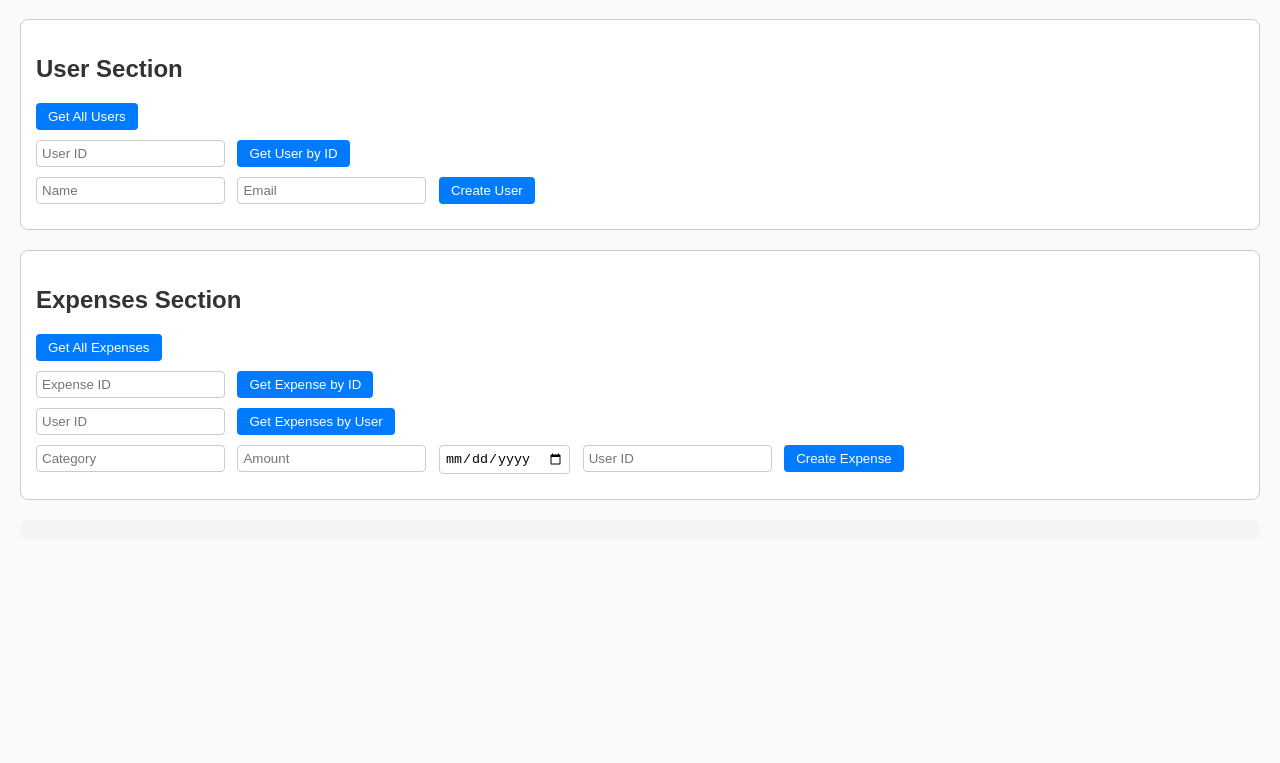
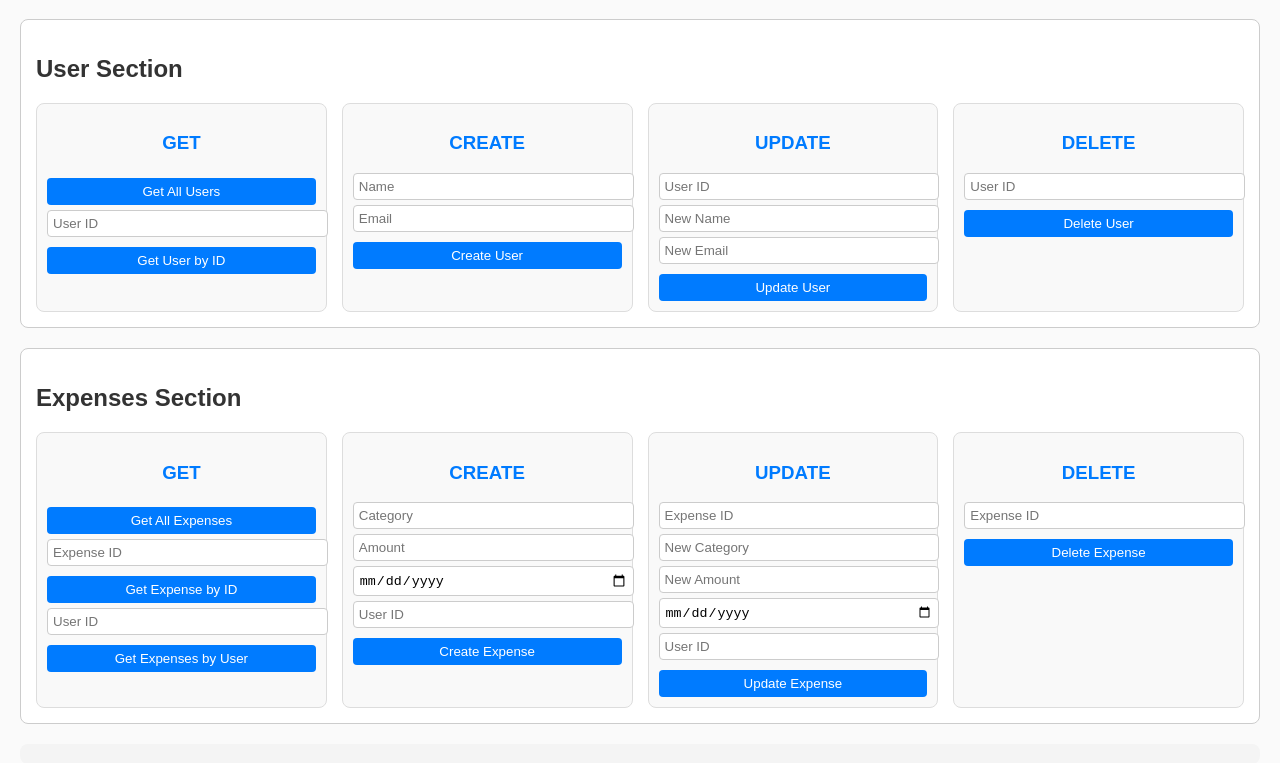
Before and after one commit to stefane-aguiar/expense-tracking-frontend, a plain HTML site: page index.html in a window 1280 px wide. Shown: the part 61-824 px from the top of the page. Before the commit the page ends 800 px from the top, so only its background shows below. Drawn offline with Linux system fonts and the light colour scheme.

Commit message:
Complete CRUD operations

```diff
--- a/index.html
+++ b/index.html
@@ -8,53 +8,91 @@
 <body>
   <h1>Expense Tracker</h1>
 
+  <!-- ============ USERS SECTION ============ -->
   <section>
     <h2>User Section</h2>
+    <div class="section-grid">
 
-    <div class="actions">
-      <button onclick="getAllUsers()">Get All Users</button>
-
-      <div>
+      <!-- GET -->
+      <div class="subsection">
+        <h3>GET</h3>
+        <button onclick="getAllUsers()">Get All Users</button>
         <input id="userId" placeholder="User ID" />
         <button onclick="getUserById()">Get User by ID</button>
       </div>
 
-      <div>
+      <!-- CREATE -->
+      <div class="subsection">
+        <h3>CREATE</h3>
         <input id="userName" placeholder="Name" />
         <input id="userEmail" placeholder="Email" />
         <button onclick="createUser()">Create User</button>
       </div>
+
+      <!-- UPDATE -->
+      <div class="subsection">
+        <h3>UPDATE</h3>
+        <input id="updateUserId" placeholder="User ID" />
+        <input id="updateUserName" placeholder="New Name" />
+        <input id="updateUserEmail" placeholder="New Email" />
+        <button onclick="updateUser()">Update User</button>
+      </div>
+
+      <!-- DELETE -->
+      <div class="subsection">
+        <h3>DELETE</h3>
+        <input id="deleteUserId" placeholder="User ID" />
+        <button onclick="deleteUser()">Delete User</button>
+      </div>
     </div>
   </section>
 
+  <!-- ============ EXPENSES SECTION ============ -->
   <section>
     <h2>Expenses Section</h2>
+    <div class="section-grid">
 
-    <div class="actions">
-      <button onclick="getAllExpenses()">Get All Expenses</button>
-
-      <div>
+      <!-- GET -->
+      <div class="subsection">
+        <h3>GET</h3>
+        <button onclick="getAllExpenses()">Get All Expenses</button>
         <input id="expenseId" placeholder="Expense ID" />
         <button onclick="getExpenseById()">Get Expense by ID</button>
-      </div>
-
-      <div>
         <input id="userExpensesId" placeholder="User ID" />
         <button onclick="getExpensesByUser()">Get Expenses by User</button>
       </div>
 
-      <div>
+      <!-- CREATE -->
+      <div class="subsection">
+        <h3>CREATE</h3>
         <input id="category" placeholder="Category" />
         <input id="amount" type="number" placeholder="Amount" />
         <input id="date" type="date" />
         <input id="expenseUserId" placeholder="User ID" />
         <button onclick="createExpense()">Create Expense</button>
       </div>
+
+      <!-- UPDATE -->
+      <div class="subsection">
+        <h3>UPDATE</h3>
+        <input id="updateExpenseId" placeholder="Expense ID" />
+        <input id="updateCategory" placeholder="New Category" />
+        <input id="updateAmount" type="number" placeholder="New Amount" />
+        <input id="updateDate" type="date" />
+        <input id="updateUserIdExpense" placeholder="User ID" />
+        <button onclick="updateExpense()">Update Expense</button>
+      </div>
+
+      <!-- DELETE -->
+      <div class="subsection">
+        <h3>DELETE</h3>
+        <input id="deleteExpenseId" placeholder="Expense ID" />
+        <button onclick="deleteExpense()">Delete Expense</button>
+      </div>
     </div>
   </section>
 
   <pre id="output"></pre>
-
   <script src="script.js"></script>
 </body>
 </html>
--- a/script.js
+++ b/script.js
@@ -1,5 +1,4 @@
 const baseUrl = "https://expense-tracking-api-t39p.onrender.com";
-
 const output = document.getElementById("output");
 
 function showResult(data) {
@@ -31,6 +30,26 @@ async function createUser() {
   showResult(await res.json());
 }
 
+async function updateUser() {
+  const id = document.getElementById("updateUserId").value;
+  const name = document.getElementById("updateUserName").value;
+  const email = document.getElementById("updateUserEmail").value;
+
+  const res = await fetch(`${baseUrl}/users/${id}`, {
+    method: "PUT",
+    headers: { "Content-Type": "application/json" },
+    body: JSON.stringify({ name, email })
+  });
+
+  showResult(await res.json());
+}
+
+async function deleteUser() {
+  const id = document.getElementById("deleteUserId").value;
+  const res = await fetch(`${baseUrl}/users/${id}`, { method: "DELETE" });
+  showResult({ message: `User ${id} deleted successfully.` });
+}
+
 // ================= EXPENSES =================
 async function getAllExpenses() {
   const res = await fetch(`${baseUrl}/expenses`);
@@ -52,25 +71,23 @@ async function getExpensesByUser() {
 async function createExpense() {
   const category = document.getElementById("category").value;
   const amount = parseFloat(document.getElementById("amount").value);
-  const rawDate = document.getElementById("date").value; // could be DD/MM/YYYY
+  const rawDate = document.getElementById("date").value;
   const userId = document.getElementById("expenseUserId").value;
 
-  // Convert date to YYYY-MM-DD if it's in DD/MM/YYYY
+  // Format date if needed
   let date = rawDate;
   if (rawDate.includes("/")) {
-    const parts = rawDate.split("/"); // ["dd","MM","yyyy"]
-    date = `${parts[2]}-${parts[1]}-${parts[0]}`; // "yyyy-MM-dd"
+    const parts = rawDate.split("/");
+    date = `${parts[2]}-${parts[1]}-${parts[0]}`;
   }
 
-  // Construct JSON matching backend expectation
   const expenseData = {
     category,
     amount,
     date,
-    user: { id: parseInt(userId) } // wrap userId in an object
+    user: { id: parseInt(userId) }
   };
 
-  console.log("Expense data being sent:", expenseData);
   const res = await fetch(`${baseUrl}/expenses`, {
     method: "POST",
     headers: { "Content-Type": "application/json" },
@@ -79,3 +96,38 @@ async function createExpense() {
 
   showResult(await res.json());
 }
+
+async function updateExpense() {
+  const id = document.getElementById("updateExpenseId").value;
+  const category = document.getElementById("updateCategory").value;
+  const amount = parseFloat(document.getElementById("updateAmount").value);
+  const rawDate = document.getElementById("updateDate").value;
+  const userId = document.getElementById("updateUserIdExpense").value;
+
+  let date = rawDate;
+  if (rawDate.includes("/")) {
+    const parts = rawDate.split("/");
+    date = `${parts[2]}-${parts[1]}-${parts[0]}`;
+  }
+
+  const expenseData = {
+    category,
+    amount,
+    date,
+    user: { id: parseInt(userId) }
+  };
+
+  const res = await fetch(`${baseUrl}/expenses/${id}`, {
+    method: "PUT",
+    headers: { "Content-Type": "application/json" },
+    body: JSON.stringify(expenseData)
+  });
+
+  showResult(await res.json());
+}
+
+async function deleteExpense() {
+  const id = document.getElementById("deleteExpenseId").value;
+  const res = await fetch(`${baseUrl}/expenses/${id}`, { method: "DELETE" });
+  showResult({ message: `Expense ${id} deleted successfully.` });
+}
--- a/style.css
+++ b/style.css
@@ -17,24 +17,42 @@ section {
   background-color: #fff;
 }
 
-.actions div {
-  margin: 10px 0;
+.section-grid {
+  display: grid;
+  grid-template-columns: repeat(4, 1fr);
+  gap: 15px;
+}
+
+.subsection {
+  border: 1px solid #ddd;
+  border-radius: 8px;
+  padding: 10px;
+  background-color: #f9f9f9;
+}
+
+.subsection h3 {
+  text-align: center;
+  color: #007bff;
 }
 
 input {
+  display: block;
+  width: 100%;
   padding: 5px;
-  margin-right: 8px;
+  margin: 5px 0;
   border: 1px solid #ccc;
   border-radius: 4px;
 }
 
 button {
+  width: 100%;
   padding: 6px 12px;
   background-color: #007bff;
   color: white;
   border: none;
   border-radius: 4px;
   cursor: pointer;
+  margin-top: 5px;
 }
 
 button:hover {
```
